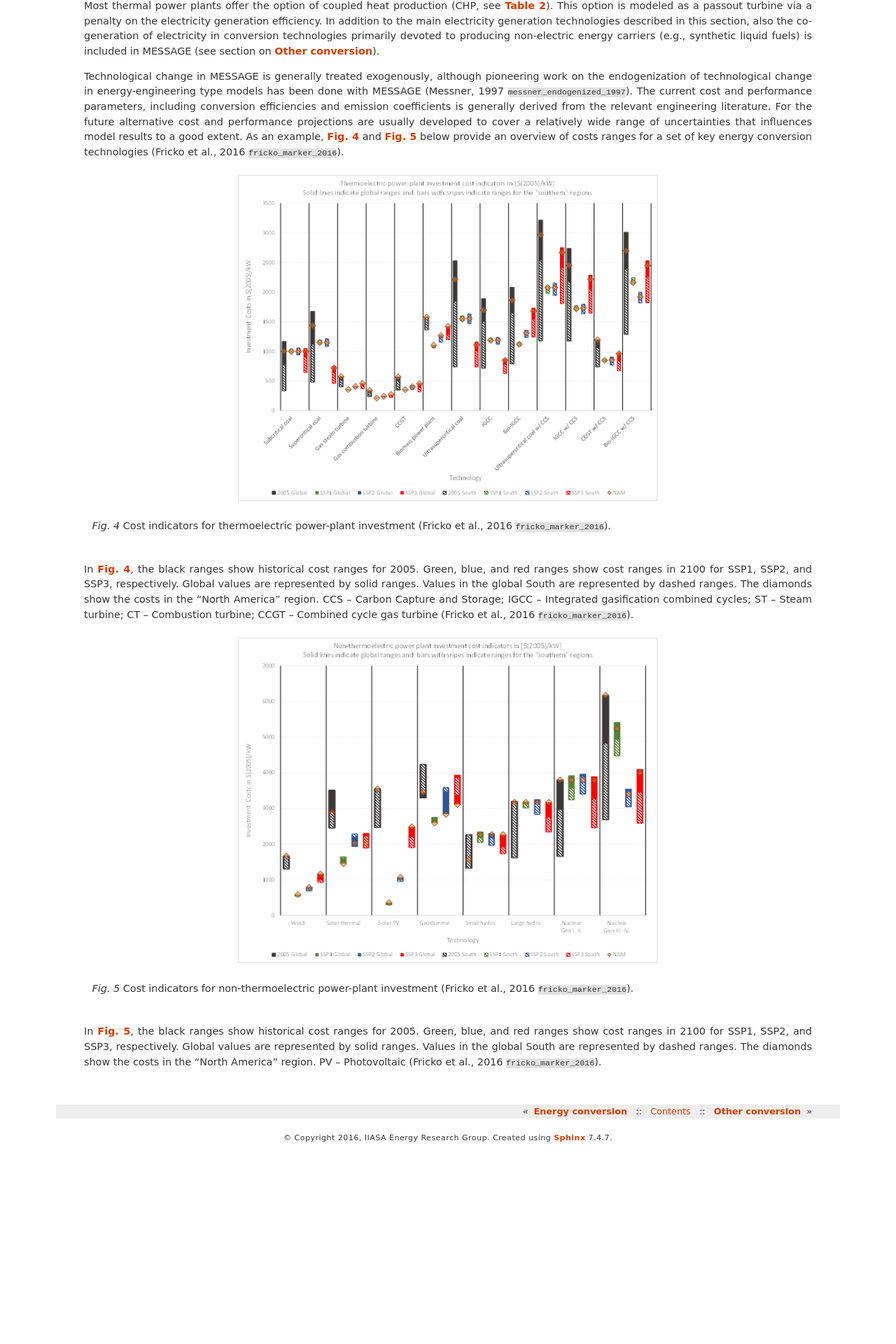
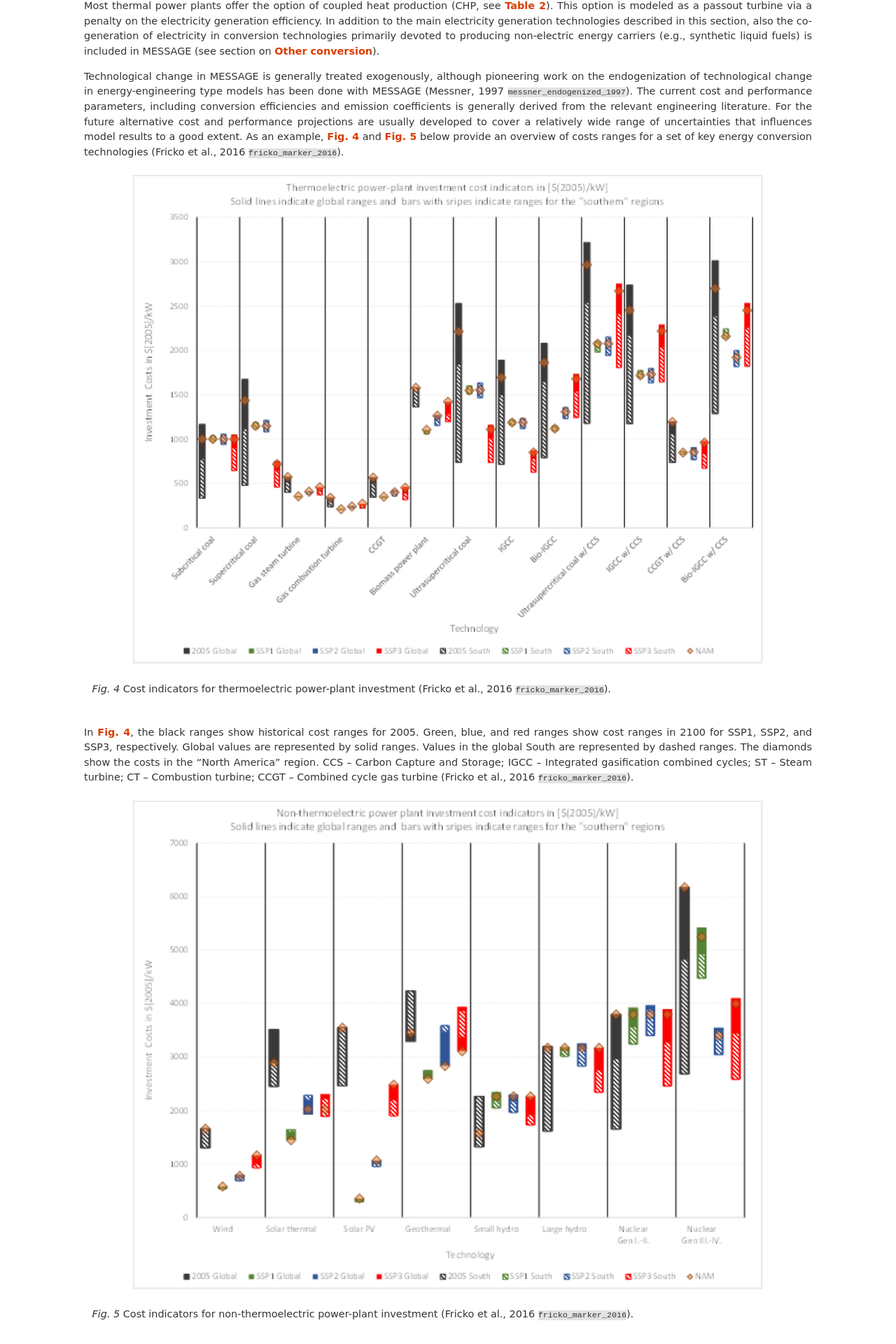
Before and after one commit to iiasa/message_doc, a Sphinx documentation site: the page built from source/message_globiom/energy/conversion/electricity.rst, in a window 1280 px wide. Shown: the part 1224-3144 px from the top of the page at 70% size. Built offline with Sphinx 7.4.7, drawn with Linux system fonts in a browser that asks for light colours; pages that are not in the unit, such as notebooks, are missing from menus; cross-references to code outside the pages are shown as plain code; before the commit the page ends 2867 px from its top, so only the background shows below that.

Commit message:
Update electricity.rst

```diff
--- a/source/message_globiom/energy/conversion/electricity.rst
+++ b/source/message_globiom/energy/conversion/electricity.rst
@@ -71,7 +71,7 @@ Technological change in MESSAGE is generally treated exogenously, although pione
 
 .. _fig-ther:
 .. figure:: /_static/S1ThermoCosts.png
-   :width: 600px
+   :width: 900px
 
    Cost indicators for thermoelectric power-plant investment (Fricko et al., 2016 :cite:`fricko_marker_2016`).
 
@@ -79,7 +79,7 @@ In :numref:`fig-ther`, the black ranges show historical cost ranges for 2005. Gr
 
 .. _fig-nonth:
 .. figure:: /_static/S2NonThermoCosts.png
-   :width: 600px
+   :width: 900px
 
    Cost indicators for non-thermoelectric power-plant investment (Fricko et al., 2016 :cite:`fricko_marker_2016`).
 
```
